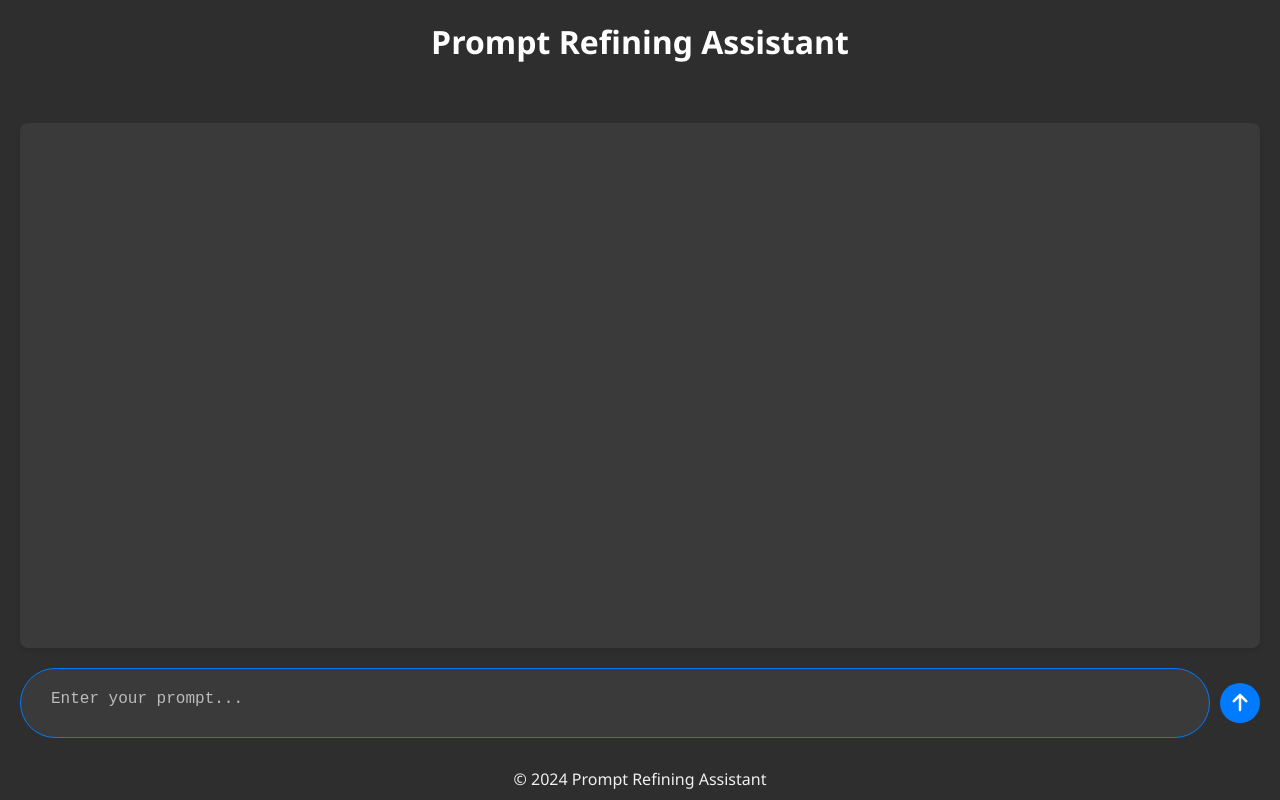
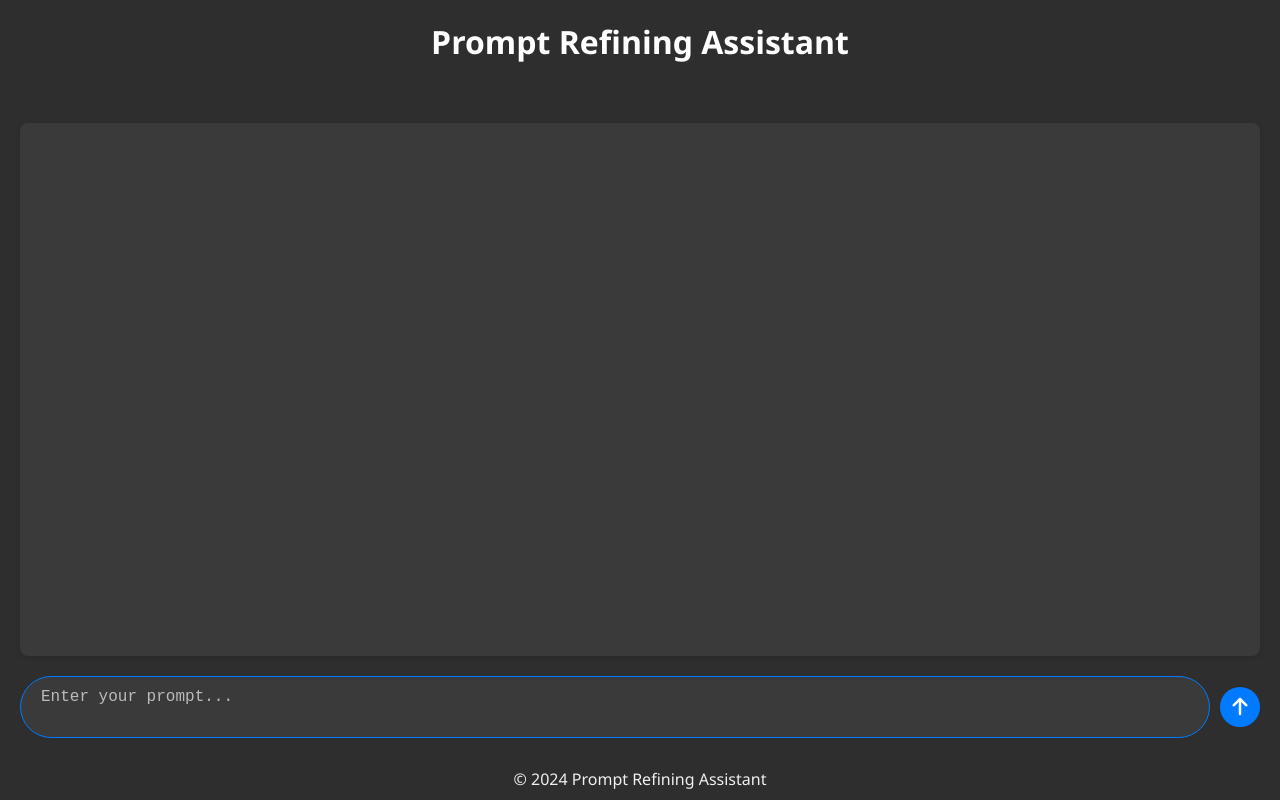
Before and after one commit to ukumar-gh/refine-prompt-ui, an Angular app: page / in a window 1280 px wide. Built offline with nearby package versions, Linux system fonts and the light colour scheme.

Commit message:
Working UI except for enter/submit button clear input field immediately

```diff
--- a/src/styles.css
+++ b/src/styles.css
@@ -79,7 +79,7 @@ textarea {
   resize: none;
   overflow: hidden;
   font-size: 16px;
-  line-height: 1.5;
+  line-height: 20px;
   box-sizing: border-box;
   height: auto;
   /* Let the height adjust based on content */
@@ -93,9 +93,7 @@ textarea::placeholder {
   color: #bbb;
   text-align: left;
   /* Align placeholder text to the left */
-  padding-left: 10px;
-  /* Add padding to move placeholder text to the right */
-  line-height: 40px;
+  line-height: 20px;
   /* Vertically center the placeholder text */
 }
 
```
